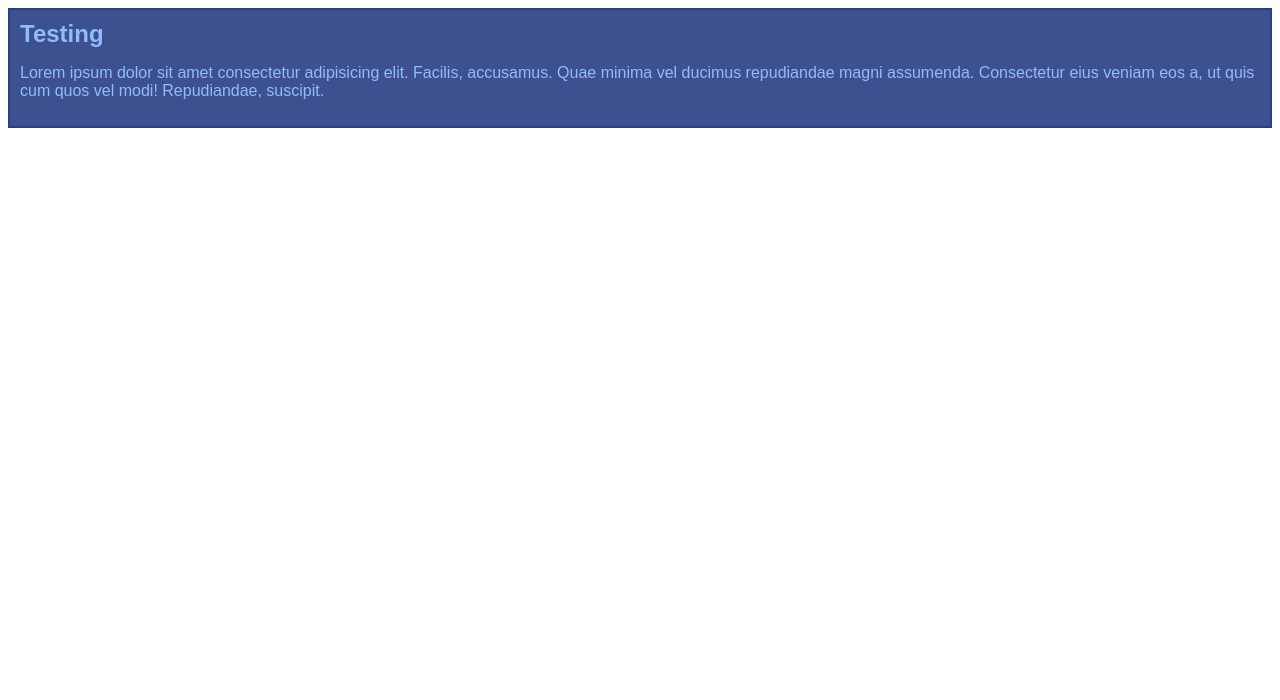
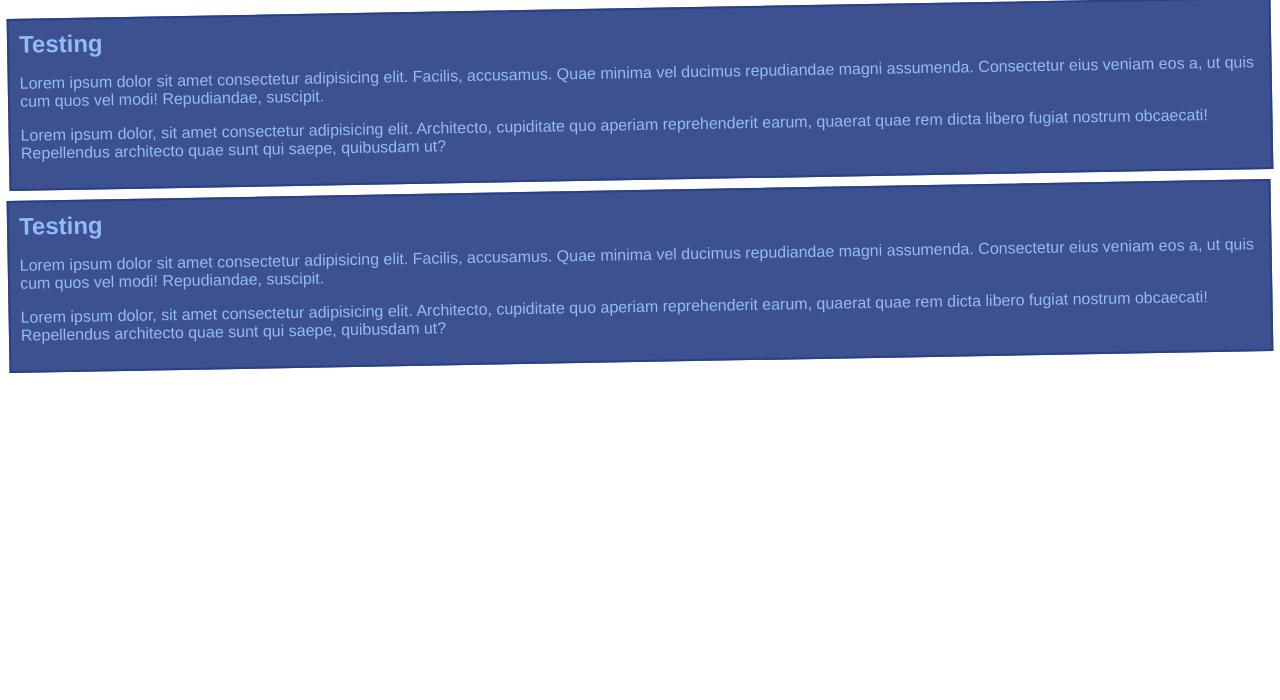
Before and after one commit to Madeline-Carr/sass-testing, a plain HTML site: page index.html in a window 1280 px wide. Shown: the part 100-800 px from the top of the page. Drawn offline with Linux system fonts and the light colour scheme.

Commit message:
Add Change Mixin
I added a mixin that takes a parameter for the degrees to rotate an element.

```diff
--- a/index.html
+++ b/index.html
@@ -16,6 +16,19 @@
         <p>Lorem ipsum dolor sit amet consectetur adipisicing elit. Facilis, accusamus. Quae minima vel ducimus
             repudiandae magni assumenda. Consectetur eius veniam eos a, ut quis cum quos vel modi! Repudiandae,
             suscipit.</p>
+        <p>Lorem ipsum dolor, sit amet consectetur adipisicing elit. Architecto, cupiditate quo aperiam reprehenderit
+            earum, quaerat quae rem dicta libero fugiat nostrum obcaecati! Repellendus architecto quae sunt qui saepe,
+            quibusdam ut?</p>
+    </div>
+    <div class="container">
+        <h2>Testing</h2>
+        <p>Lorem ipsum dolor sit amet consectetur adipisicing elit. Facilis, accusamus. Quae minima vel ducimus
+            repudiandae magni assumenda. Consectetur eius veniam eos a, ut quis cum quos vel modi! Repudiandae,
+            suscipit.</p>
+        <p>Lorem ipsum dolor, sit amet consectetur adipisicing elit. Architecto, cupiditate quo aperiam reprehenderit
+            earum, quaerat quae rem dicta libero fugiat nostrum obcaecati! Repellendus architecto quae sunt qui saepe,
+            quibusdam ut?</p>
+
     </div>
 
 </body>
--- a/main.scss
+++ b/main.scss
@@ -8,10 +8,16 @@ $font-stack: sans-serif;
 $bigBorder: 4px solid CornflowerBlue;
 $smallBorder: 2px solid $dark-blue;
 
+//Mixins
+@mixin change($degrees){
+    transform: rotate($degrees);
+}
+
 body{
     font-family: $font-stack;
 }
 h1{
+    @include change(1deg);
     color: $dark-blue;
     border: $bigBorder;
     padding: 10px;
@@ -20,8 +26,10 @@ h2{
     margin: 0px;
  }
 div.container{
+    @include change(-1deg);
     color: $light-blue;
     border: $smallBorder;
     background-color: $dark-blue;
     padding: 10px;
+    margin-top: 10px;
 }
```
Also changed, not shown: main.css, 1 other file.
